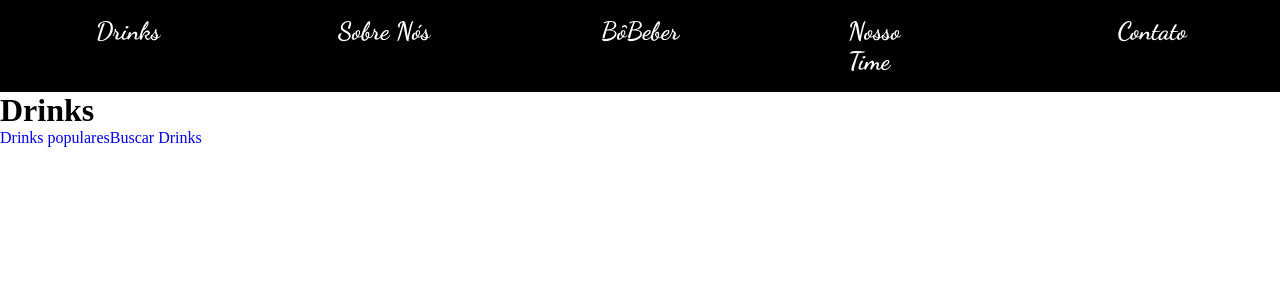
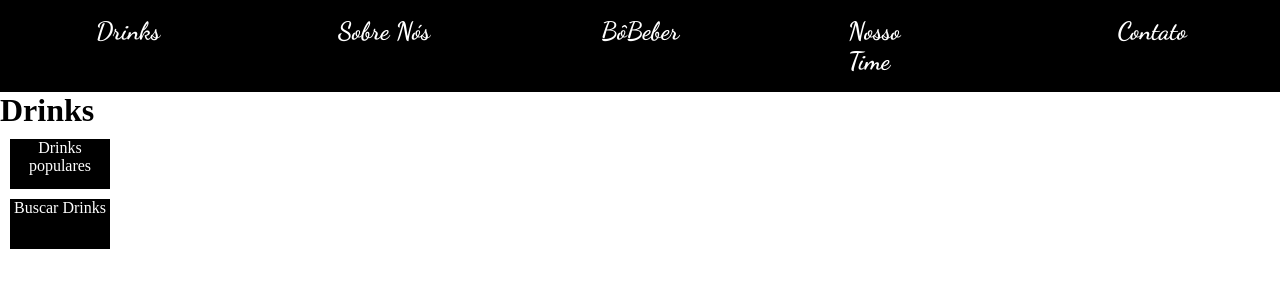
Before and after one commit to GabrielNarcizo/bons-drinks-modulo-4, a React (Create React App) app in the folder bons-drinks/: page /drinks in a window 1280 px wide. Shown: the top 300 px of the page. Built offline with nearby package versions, Linux system fonts and the light colour scheme.

Commit message:
Estilizando

```diff
--- a/bons-drinks/src/componentes/DrinksSearch/index.js
+++ b/bons-drinks/src/componentes/DrinksSearch/index.js
@@ -1,18 +1,19 @@
 import React, { useState } from 'react';
 import DrinksPop from '../DrinksPop'
+import { Container } from './style'
 
-const DrinksSearch = () => {
+const DrinksSearch = (props) => {
     const [value, setValue] = useState("");
 
     return (
-        <div>
-            <input type='text' onChange={(event) => setValue(event.target.value)}/>
+        <Container>
+            <input type={'text'} onChange={(event) => setValue(event.target.value)}/>
             <button onClick={async () =>{
                 const response = await fetch(`https://www.thecocktaildb.com/api/json/v1/1/search.php?s=${value}`)
-                console.log(response.drinks)
+                const data = response.json()
+                setValue(data)
             }}>Buscar</button>
-            <DrinksPop />
-        </div>
+        </Container>
     )
 }
 
--- a/bons-drinks/src/componentes/DrinksSearch/style.js
+++ b/bons-drinks/src/componentes/DrinksSearch/style.js
@@ -0,0 +1,7 @@
+import styled from "styled-components";
+
+export const Container = styled.div`
+    input{
+        margin-bottom: 20px;
+    }
+`
--- a/bons-drinks/src/pages/Drinks/index.js
+++ b/bons-drinks/src/pages/Drinks/index.js
@@ -3,17 +3,18 @@ import { BrowserRouter, Link, Route, Switch } from 'react-router-dom'
 import DrinksPop from '../../componentes/DrinksPop'
 import DrinksSearch from '../../componentes/DrinksSearch'
 import NavBar from '../../componentes/Nav'
+import { Container } from './style'
 
 const Drinks = () => {
     return (
         <div>
             <NavBar />
             <BrowserRouter>
-                <div>
+                <Container>
                     <h1>Drinks</h1>
-                    <Link to="/drinks/drinksPop">Drinks populares</Link>
-                    <Link to="/drinks/buscarDinks">Buscar Drinks</Link>
-                </div>
+                    <Link to="/drinks/drinksPop"><p>Drinks populares</p></Link>
+                    <Link to="/drinks/buscarDinks"><p>Buscar Drinks</p></Link>
+                </Container>
                 <Switch>
                     <Route exact path="/drinks/drinkspop" component={DrinksPop} />
                     <Route exact path="/drinks/buscarDinks" component={DrinksSearch} />
--- a/bons-drinks/src/pages/Drinks/style.js
+++ b/bons-drinks/src/pages/Drinks/style.js
@@ -0,0 +1,15 @@
+import styled from "styled-components";
+
+export const Container = styled.div`
+    h1{
+        margin-bottom: 10px;
+    }
+        p{
+            width: 100px;
+            height: 50px;
+            background-color: #000;
+            color: #fff;
+            margin: 10px;
+            text-align: center;
+        }
+`
```
Also changed, not shown: bons-drinks/src/componentes/Hooks/useFetch.js (deleted, +0 -17 lines).
